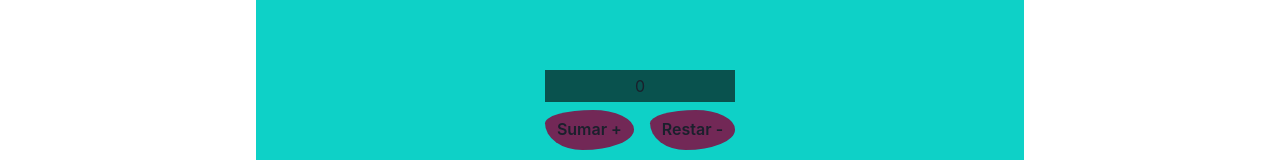
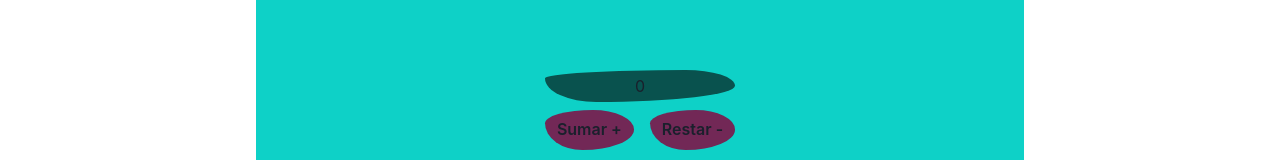
Before and after one commit to JuanIgnacioMarchetto/tareacclase5React, a React (Create React App) app: page / in a window 1280 px wide. Shown: the part 298-458 px from the top of the page. Built offline with nearby package versions, Linux system fonts and the light colour scheme.

Commit message:
22/11/2023_10:26

```diff
--- a/src/components/ContadorResponsive/ContadorResponsive.jsx
+++ b/src/components/ContadorResponsive/ContadorResponsive.jsx
@@ -37,7 +37,11 @@ const ContadorResponsive = () => {
             borderRadius="10%"
         >
             <Box mb={4}>
-                <Box p={1} background="#09524e" mb={2}>
+                <Box p={1} background="#09524e" style={{
+
+                    borderRadius: '74% 26% 73% 27% / 26% 49% 51% 74% ',
+
+                }} mb={2}>
                     {contador}
                 </Box>
                 <Button
```
